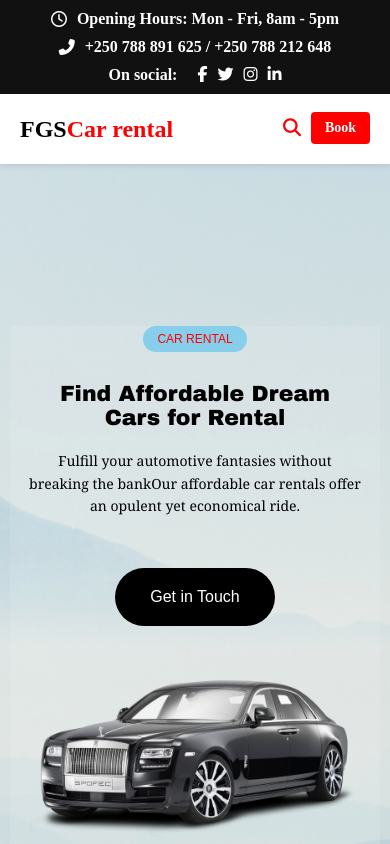
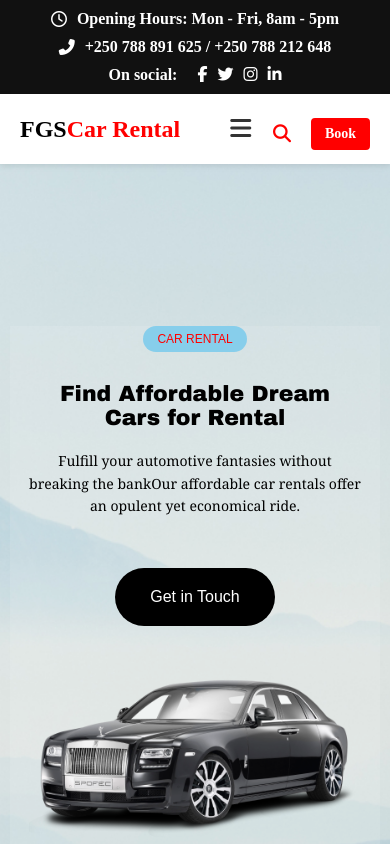
Before and after one commit to Ephaste/car-rental, a React (Vite) app: page / in a window 390 px wide. Shown: the top 844 px of the page. Built offline with nearby package versions, Linux system fonts and the light colour scheme.

Commit message:
humberger

```diff
--- a/src/components/navbar/Navbar.jsx
+++ b/src/components/navbar/Navbar.jsx
@@ -10,7 +10,7 @@ const Navbar = () => {
       {/* Logo */}
       <div className="logo">
         <span className="logo-car">FGS</span>
-        <span className="logo-rental">Car rental</span>
+        <span className="logo-rental">Car Rental</span>
       </div>
 
       {/* Hamburger Icon */}
@@ -24,7 +24,9 @@ const Navbar = () => {
         <li><Link to="/about">About Us</Link></li>
 
         <li className="dropdown">
-          <Link to="#">Cars <i className="fas fa-chevron-down"></i></Link>
+          <span>
+            Cars <i className="fas fa-chevron-down"></i>
+          </span>
           <ul className="dropdown-menu">
             <li><Link to="/cars/rental">Cars for Rental</Link></li>
             <li><Link to="/cars/selling">Cars for Selling</Link></li>
@@ -32,7 +34,9 @@ const Navbar = () => {
         </li>
 
         <li className="dropdown">
-          <Link to="#">Services <i className="fas fa-chevron-down"></i></Link>
+          <span>
+            Services <i className="fas fa-chevron-down"></i>
+          </span>
           <ul className="dropdown-menu">
             <li><Link to="/services/insurance">Car Insurance</Link></li>
             <li><Link to="/services/support">Driver Support</Link></li>
@@ -43,7 +47,7 @@ const Navbar = () => {
         <li><Link to="/contact">Contact Us</Link></li>
       </ul>
 
-      {/* Right Actions */}
+      {/* Right-side Icons */}
       <div className="nav-actions">
         <i className="fas fa-search"></i>
         <Link to="/book" className="book-btn">Book</Link>
--- a/src/components/navbar/Navbar.scss
+++ b/src/components/navbar/Navbar.scss
@@ -17,6 +17,7 @@
   }
 }
 
+/* Logo Section */
 .logo {
   font-size: 24px;
   font-weight: bold;
@@ -30,6 +31,7 @@
   }
 }
 
+/* Nav Menu */
 .nav-menu {
   display: flex;
   list-style: none;
@@ -39,11 +41,12 @@
   li {
     position: relative;
 
-    a {
+    a, span {
       text-decoration: none;
       color: #333;
       padding: 8px;
       font-size: 16px;
+      cursor: pointer;
 
       i {
         font-size: 12px;
@@ -60,6 +63,7 @@
     }
   }
 
+  /* Dropdown Menu Styling */
   .dropdown-menu {
     display: none;
     position: absolute;
@@ -95,6 +99,7 @@
   }
 }
 
+/* Right Search and Book */
 .nav-actions {
   display: flex;
   align-items: center;
@@ -124,13 +129,15 @@
   }
 }
 
-/* Responsive */
+/* Responsive Navbar */
 @media (max-width: 768px) {
   .navbar {
     padding: 0 20px;
+    flex-wrap: wrap;
 
     .hamburger {
       display: block;
+      margin-left: 50px;
     }
 
     .nav-menu {
@@ -140,9 +147,10 @@
       right: 0;
       flex-direction: column;
       background: white;
+      display: none;
       gap: 0;
-      display: none;
       padding: 20px 0;
+      box-shadow: 0 2px 6px rgba(0, 0, 0, 0.1);
 
       li {
         text-align: center;
@@ -151,9 +159,10 @@
 
         .dropdown-menu {
           position: static;
+          display: none;
           padding: 0;
+          background: transparent;
           box-shadow: none;
-          background: transparent;
 
           li {
             padding: 8px 0;
@@ -175,10 +184,11 @@
     }
 
     .nav-actions {
-      position: absolute;
-      right: 20px;
-      top: 18px;
-      gap: 10px;
+      margin-left: auto;
+      margin-top: 10px;
+      position: relative;
+      top: 0;
+      right: 0;
 
       i {
         font-size: 18px;
```
